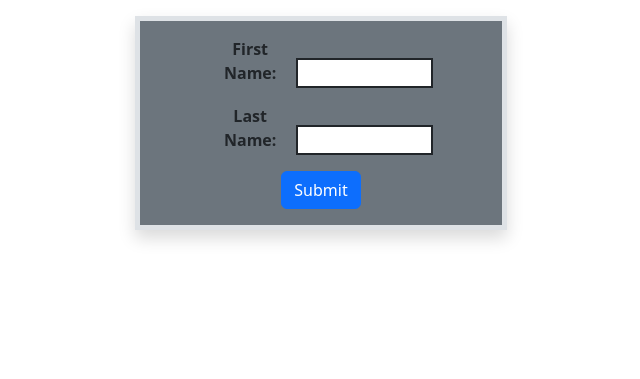
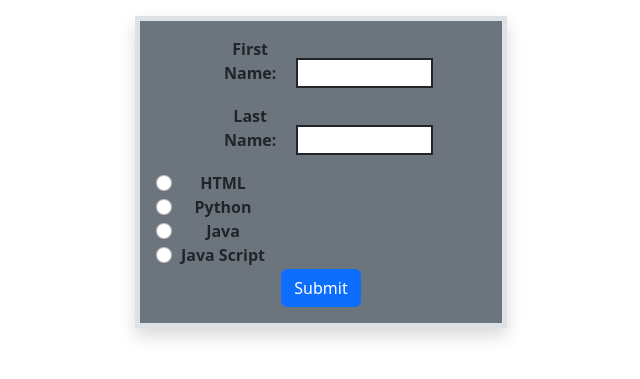
Before and after one commit to jake-odonnell/Dojo_Survey, a Flask app: page / in a window 1280 px wide. Shown: the top 379 px of the page, without its empty margins (319-959 px from the left). Run offline with Flask 2, Linux system fonts and the light colour scheme.

Commit message:
Added results page

```diff
--- a/server.py
+++ b/server.py
@@ -1,10 +1,22 @@
 from flask import Flask, render_template, redirect, session, request
 
 app = Flask(__name__)
+app.secret_key = 'akfnbj4fnsdv;lkndfv'
 
 @app.route('/')
 def index():
     return render_template('index.html')
 
+@app.route('/submit', methods = ['POST'])
+def p_submit():
+    session['f_name'] = request.form['f_name']
+    session['l_name'] = request.form['l_name']
+    session['current_stack'] = request.form['current_stack']
+    return redirect('/result')
+
+@app.route('/result')
+def r_result():
+    return render_template('result.html', f_name = session['f_name'], l_name = session['l_name'], stack = session['current_stack'])
+
 if __name__ == '__main__':
     app.run(debug = True)
--- a/templates/index.html
+++ b/templates/index.html
@@ -18,6 +18,24 @@
                 <label for="l_name" class=" mb-3 col-3 fw-bold">Last Name:</label>
                 <input type="text" name="l_name" class=" mb-3 col-5 border border-dark border-2">
             </div>
+            <div class="form-check col-4 justify-content-start">
+                <div>
+                    <input type="radio" id='html' name="current_stack" value="HTML" class="form-check-input">
+                    <label for="html" class="form-check-label fw-bold">HTML</label>
+                </div>
+                <div>
+                    <input type="radio" name="current_stack" id="python" value="PYTHON" class="form-check-input">
+                    <label for="python" class="form-check-label fw-bold">Python</label>
+                </div>
+                <div>
+                    <input type="radio" name="current_stack" id="Java" value="JAVA" class="form-check-input">
+                    <label for="java" class="form-check-label fw-bold">Java</label>
+                </div>
+                <div>
+                    <input type="radio" name="current_stack" id="java_script" value="JAVA_SCRIPT" class="form-check-input">
+                    <label for="java_script" class="form-check-label fw-bold">Java Script</label>
+                </div>
+            </div>
             <button type="submit" class="btn btn-primary">Submit</button>
         </form>
     </div>
```
Also changed, not shown: templates/result.html (added, +17 -0 lines).
